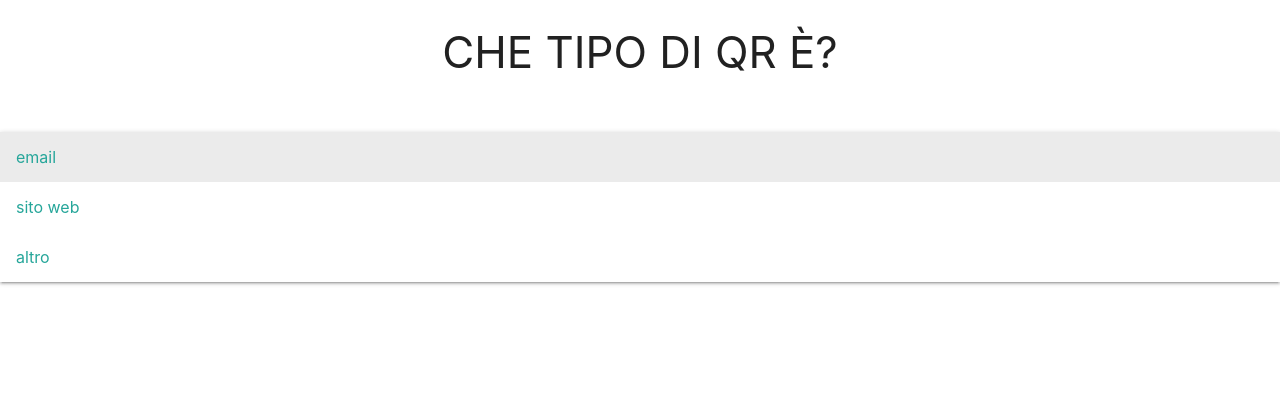
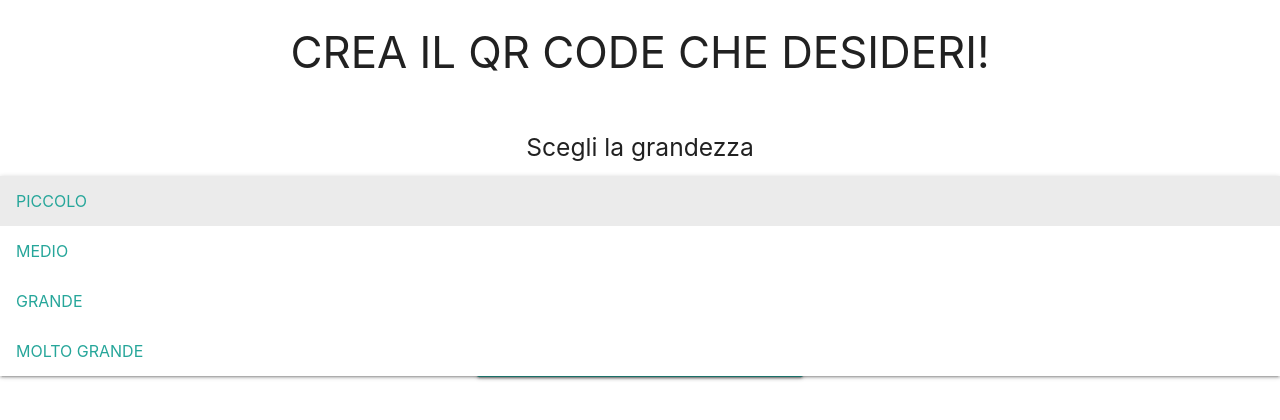
Before and after one commit to marcozeccola/qrcodes, a PHP site: page / in a window 1280 px wide, after a click on "PICCOLO". Shown: the top 420 px of the page. Run offline with PHP 8.4, Linux system fonts and the light colour scheme.

Commit message:
aggiunta tipi di qr e upgrade ui

```diff
--- a/index.php
+++ b/index.php
@@ -20,37 +20,66 @@
 
 <body>
     <div class="center-align">
-        <h3>CHE TIPO DI QR È?</h3>
+        <h3>CREA IL QR CODE CHE DESIDERI!</h3>
         <br>
         <form action="eindex.php" method="POST">
 
+            <div>
+                <h5>Scegli la grandezza</h5>
+            </div>
             <div class="input-field col s12 m6">
-                <select class="icons" name="typeOf" id="typeSelect">
-                    <option class="left " id="setEmail" name="setEmail" value="0">email</option>
-                    <option class="left" id="setSite" name="setSite" value="1">sito web</option>
-                    <option class="left" id="no" name="no" value="2">altro</option>
+                <select class="icons" name="typeOfMonitor" id="typeSelectMonitor">
+                    <option class="left " value="0">PICCOLO</option>
+                    <option class="left"  value="1">MEDIO</option>
+                    <option class="left"  value="2">GRANDE</option>
+                    <option class="left"  value="3">MOLTO GRANDE</option>
+                </select>
+            </div>
+            <div>
+                <h5>Scegli il tipo di striga/he vuoi codificare</h5>
+            </div>
+            <div class="input-field col s12 m6">
+                <select class="icons" name="typeOfQr" id="typeSelect">
+                    <option class="left " id="setEmail" value="0">email</option>
+                    <option class="left" id="setSite" value="1">sito web</option>
+                    <option class="left" id="setContact" value="2">contatto</option>
+                    <option class="left" id="setCall" value="3">chiamata</option>
+                    <option class="left" id="setSms" value="4">sms</option>
+                    <option class="left" id="no" name="no" value="5">altro</option>
                 </select>
             </div>
 
-            <button class="btn waves-effect waves-light" type="button" onclick="mostraInput()">Invio tipo input
+
+            <button class="btn waves-effect waves-light" type="button" onclick="mostraInput()">Invio tipo di testo e grandezza
                 <i class="material-icons right">send</i>
             </button>
             <br>
             <div id="mostraDopo" class="hide">
-                <span class="card-title">cosa vuoi tramutare in qr code?</span>
+                <h4>Cosa vuoi tramutare in qr code?</h4>
                 <br>
                 <div id="text">
-                    <p>testo:</p>
+                    <h5>testo:</h5>
                 </div>
                 <div class="hide" id="email">
-                    <p>email:</p>
+                    <h5>email:</h5>
                 </div>
                 <div class="hide" id="site">
-                    <p>site:</p>
+                    <h5>sito:</h5>
+                </div>
+                <div class="hide" id="call">
+                    <h5>numero:</h5>
                 </div>
 
-                <input name="text">
 
+
+                <input name="text" class="hide" id="textInput">
+                <div class="hide" id="contact">
+                    <h5>Nome e numero di telefono:</h5>
+                </div>
+                <div class="row">
+                    <input name="name" id="name" class="hide">
+                    <input name="phone" id="phone" type="tel" class="hide ">
+                </div>
                 <br>
                 <button class="btn waves-effect waves-light" type="submit"> CREA QR
                     <i class="material-icons right">send</i>
--- a/phpqrcode/qrcoded41d8cd98f00b204e9800998ecf8427e.png-errors.txt
+++ b/phpqrcode/qrcoded41d8cd98f00b204e9800998ecf8427e.png-errors.txt
@@ -1 +1 @@
-2019-11-09 13:29:34: empty string!!!2019-11-09 14:24:59: empty string!!!2019-11-09 14:25:06: empty string!!!2019-11-09 20:35:33: empty string!!!2019-11-09 20:35:52: empty string!!!2019-11-09 21:34:43: empty string!!!2019-11-09 21:34:46: empty string!!!2019-11-09 21:35:29: empty string!!!2019-11-09 21:41:30: empty string!!!2019-11-09 21:41:40: empty string!!!2019-11-09 21:47:47: empty string!!!2019-11-09 21:48:04: empty string!!!2019-11-09 21:49:10: empty string!!!2019-11-09 21:50:51: empty string!!!2019-11-09 21:51:10: empty string!!!2019-11-09 21:52:13: empty string!!!2019-11-09 21:52:27: empty string!!!2019-11-09 21:52:57: empty string!!!2019-11-09 21:53:06: empty string!!!2019-11-09 21:54:51: empty string!!!2019-11-09 21:58:24: empty string!!!2019-11-09 22:01:18: empty string!!!2019-11-10 21:53:08: empty string!!!
+2019-11-09 13:29:34: empty string!!!2019-11-09 14:24:59: empty string!!!2019-11-09 14:25:06: empty string!!!2019-11-09 20:35:33: empty string!!!2019-11-09 20:35:52: empty string!!!2019-11-09 21:34:43: empty string!!!2019-11-09 21:34:46: empty string!!!2019-11-09 21:35:29: empty string!!!2019-11-09 21:41:30: empty string!!!2019-11-09 21:41:40: empty string!!!2019-11-09 21:47:47: empty string!!!2019-11-09 21:48:04: empty string!!!2019-11-09 21:49:10: empty string!!!2019-11-09 21:50:51: empty string!!!2019-11-09 21:51:10: empty string!!!2019-11-09 21:52:13: empty string!!!2019-11-09 21:52:27: empty string!!!2019-11-09 21:52:57: empty string!!!2019-11-09 21:53:06: empty string!!!2019-11-09 21:54:51: empty string!!!2019-11-09 21:58:24: empty string!!!2019-11-09 22:01:18: empty string!!!2019-11-10 21:53:08: empty string!!!2019-11-11 16:29:30: empty string!!!2019-11-11 20:00:17: empty string!!!2019-11-11 20:00:21: empty string!!!2019-11-11 20:02:13: empty string!!!2019-11-11 20:02:45: empty string!!!2019-11-11 20:04:29: empty string!!!2019-11-11 20:05:06: empty string!!!2019-11-11 20:05:09: empty string!!!2019-11-11 20:06:26: empty string!!!
--- a/style/style.css
+++ b/style/style.css
@@ -12,6 +12,9 @@ select{
 #typeSelect{
     display: none!important;
 }
+#typeSelectMonitor{
+    display: none!important;
+}
 .caret{
     visibility: hidden!important;
 }
```
Also changed, not shown: eindex.php (+80 -15 lines), js/main.js (+52 -3 lines), qrcodef3152fd77a4e691a10e78e51ab4695d4.png (added).
